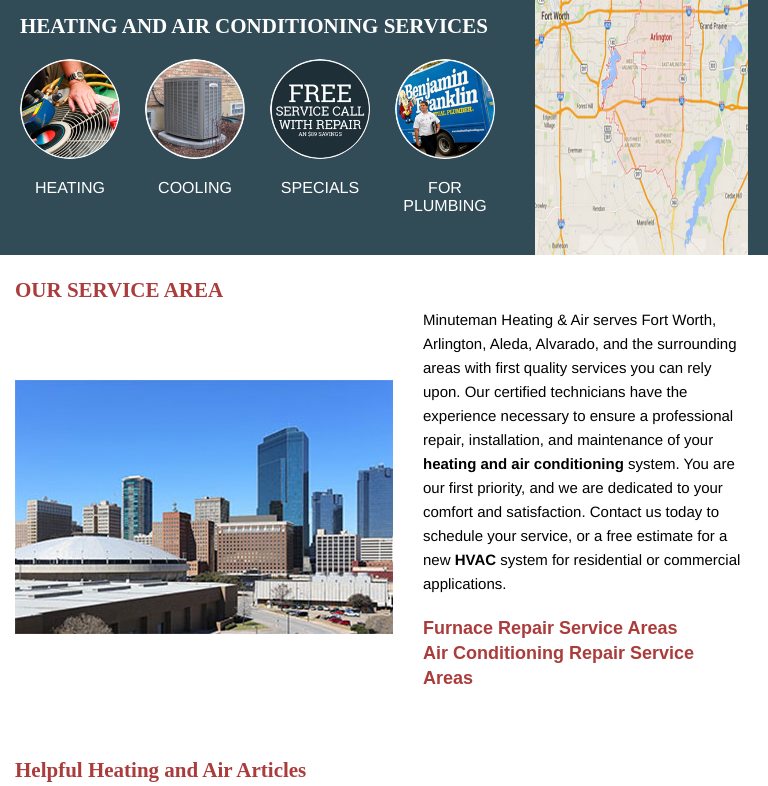
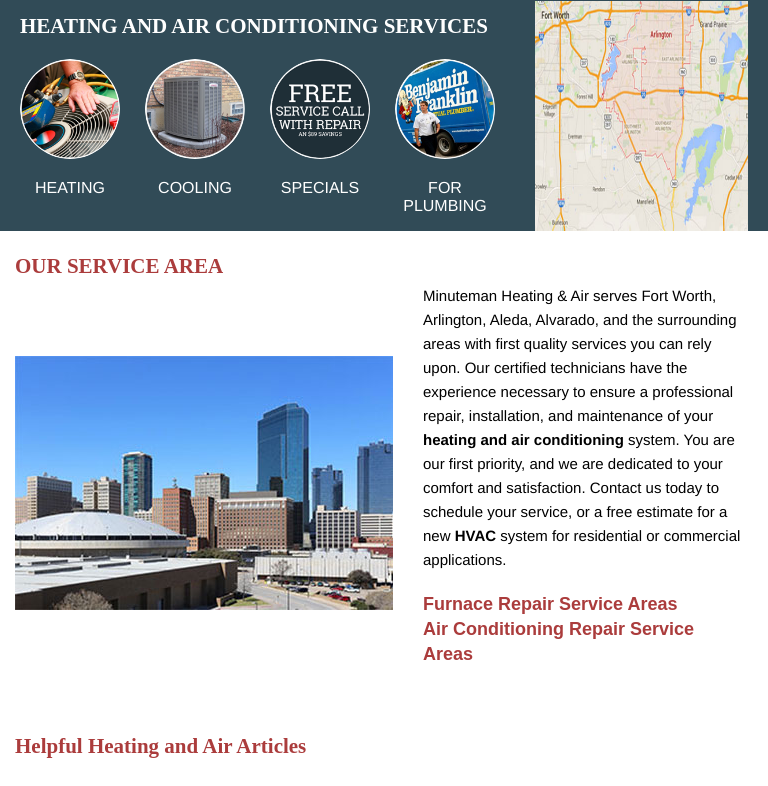
Before and after one commit to first-service/divya-assessment, a plain HTML site: page index.html in a window 768 px wide. Shown: the top 786 px of the page. Drawn offline with Linux system fonts and the light colour scheme.

Commit message:
index.html

```diff
--- a/index.html
+++ b/index.html
@@ -203,7 +203,7 @@
       width: 28%;
     }
     .header-right img {
-      height: 255px;
+      height: 230px;
       margin-bottom: -4px;
     }
 }
```
